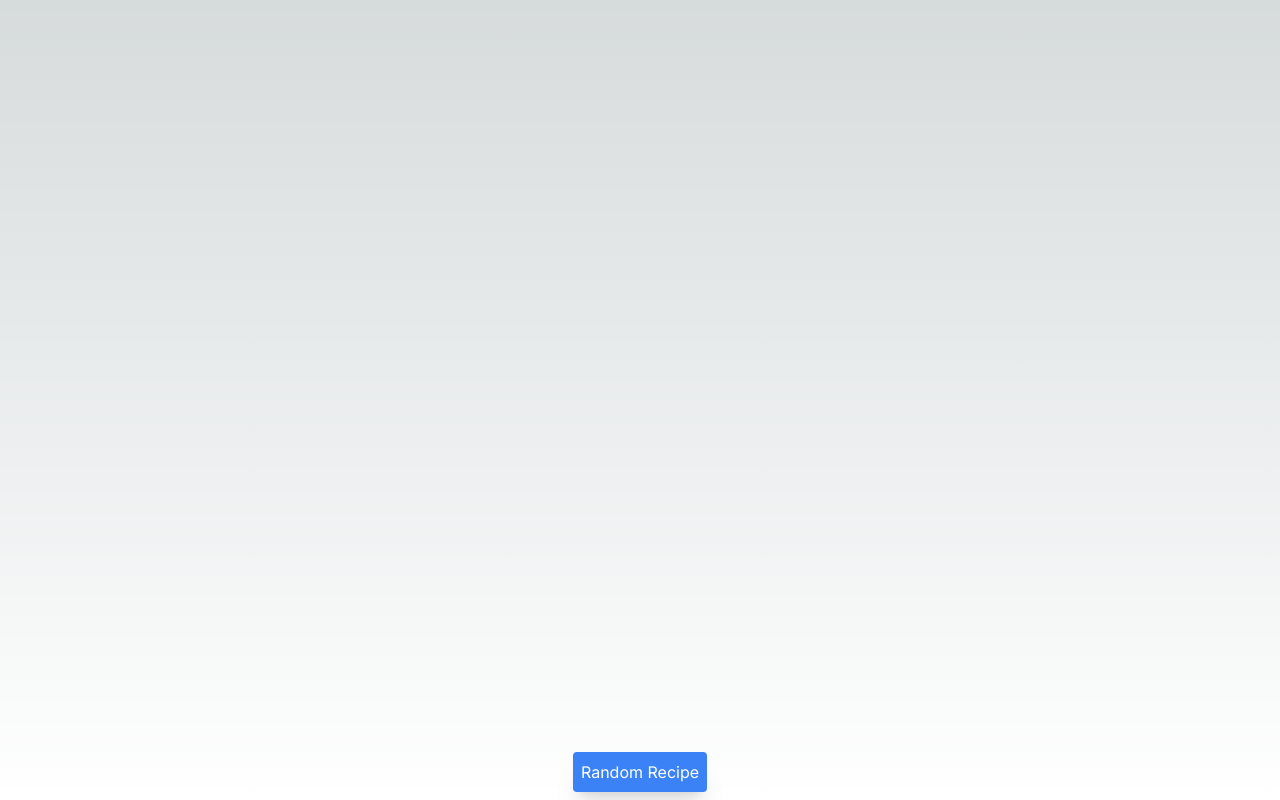
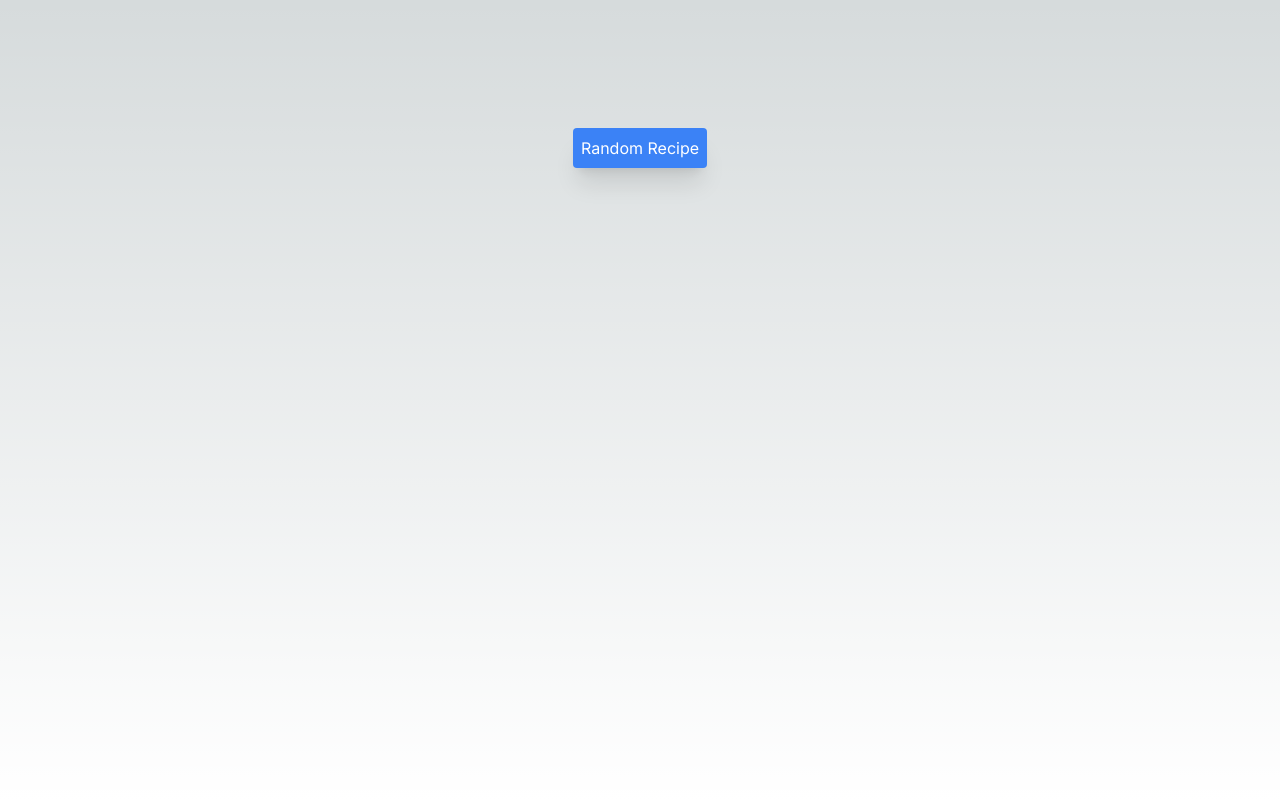
Before and after one commit to ionescu77/encode-bootcamp-lesson06a, a Next.js app: page / in a window 1280 px wide. Built offline with nearby package versions, Linux system fonts and the light colour scheme.

Commit message:
Lessone07 Exercise00 P3

```diff
--- a/app/page.tsx
+++ b/app/page.tsx
@@ -34,8 +34,8 @@ export default function Chat() {
           </div>
         )}
       </div>
-      <div className="fixed bottom-0 w-full max-w-md">
-        <div className="flex flex-col justify-center mb-2 items-center">
+      <div className="flex flex-col justify-center mb-2 items-center">
+        {messages.length == 0 && (
           <button
             className="bg-blue-500 p-2 text-white rounded shadow-xl"
             disabled={isLoading}
@@ -45,7 +45,16 @@ export default function Chat() {
           >
             Random Recipe
           </button>
-        </div>
+        )}
+        {messages.length == 2 && !isLoading && (
+          <button
+            className="bg-blue-500 p-2 text-white rounded shadow-xl"
+            disabled={isLoading}
+            onClick={() => {}}
+          >
+            Generate image
+          </button>
+        )}
       </div>
     </div>
   );
```
